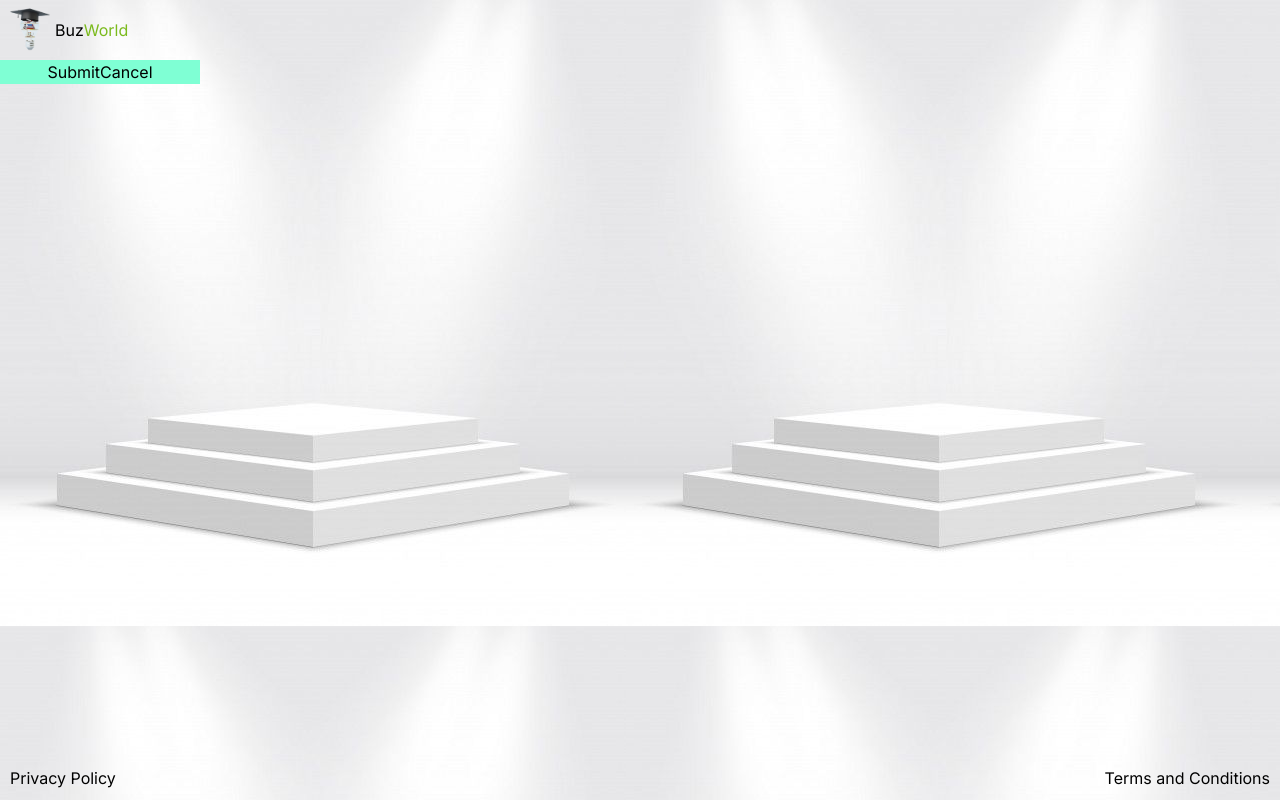
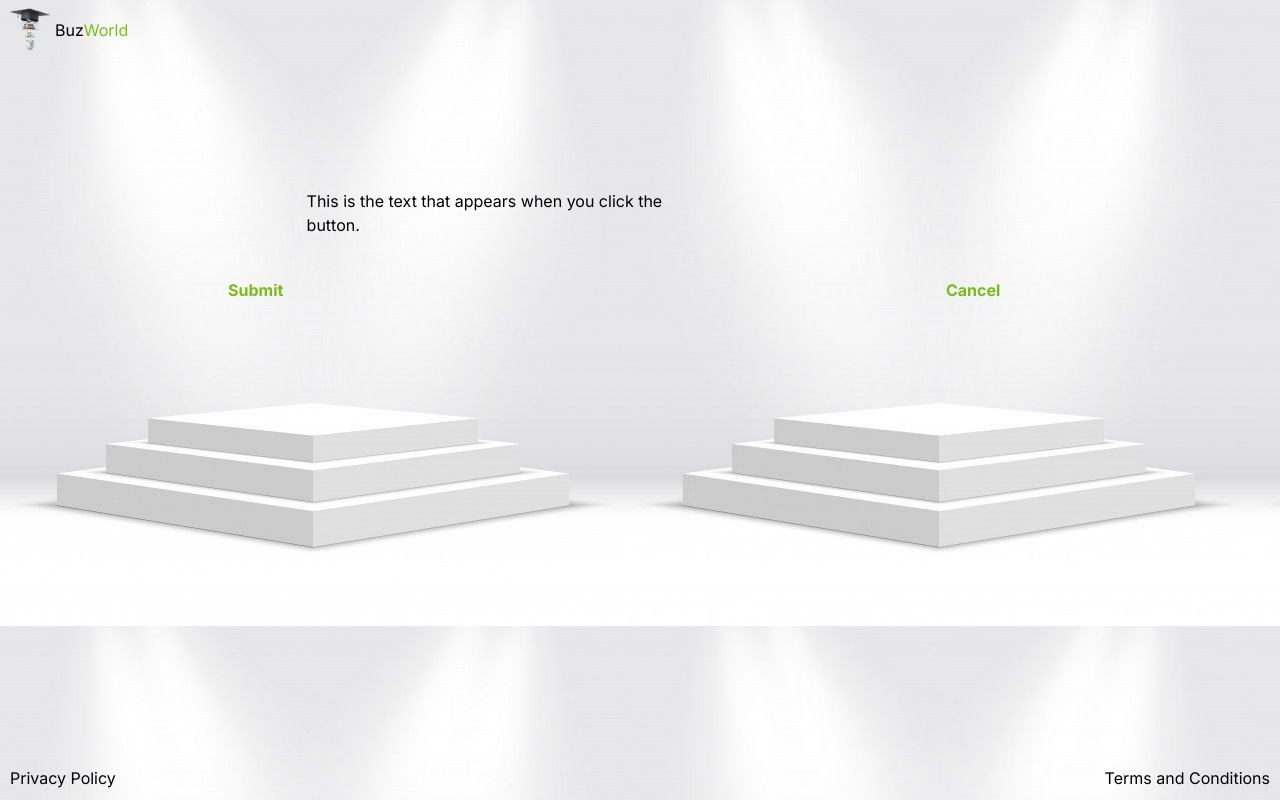
Before and after one commit to Preciousnnebuogor/quiz-app, a Next.js app: page /bresult in a window 1280 px wide. Built offline with nearby package versions, Linux system fonts and the light colour scheme.

Commit message:
working on the submit button in bresult

```diff
--- a/app/bresult/page.tsx
+++ b/app/bresult/page.tsx
@@ -6,16 +6,32 @@ import style from "./resultpage.module.scss"
 export default function ResultPage() {
   const params = useSearchParams();
   const score = params.get("score");
+
+
+//
+
+function displayText() {
+    const text = document.getElementById("textField");
+
+  }
+
+
   return (
-    <div className="bg-green-200 w-[200px]">
+    <div className={style.home}>
       <p style={{
-              paddingLeft: "100px",
+              paddingLeft: "50%",
               fontWeight: "bolder",
               color: "rgb(123, 186, 29)",
+              marginTop: "5%"
             }}>{score}</p>
-            <div className={style.button}>
-      <button>Submit</button>
-      <button>Cancel</button>
+
+            <div className={style.buttons}>
+      <button className={style.button} onCl>Submit</button>
+      <div>
+  This is the text that appears when you click the button.
+</div>
+
+      <button className={style.button}>Cancel</button>
       </div>
     </div>
   );
--- a/app/bresult/resultpage.module.scss
+++ b/app/bresult/resultpage.module.scss
@@ -1,8 +1,19 @@
-.button {
+.buttons {
   display: flex;
-
-  background-color: aquamarine;
-
   align-items: center;
   justify-content: center;
+  width: 80%;
+
+
+  .button{
+    display: flex;
+    justify-content: space-around;
+    align-items: center;
+    width: 30%;
+    margin-top: 15%;
+    font-weight: bolder;
+    padding-left: 20%;
+    color:rgb(123, 186, 29) ;
+
+  }
 }
```
